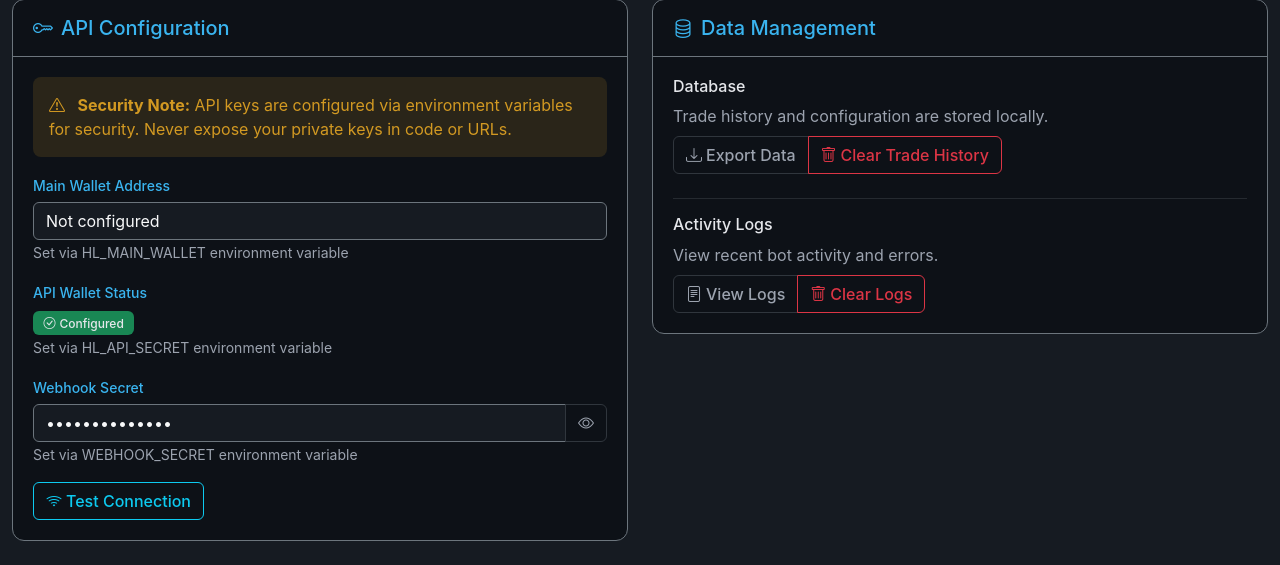
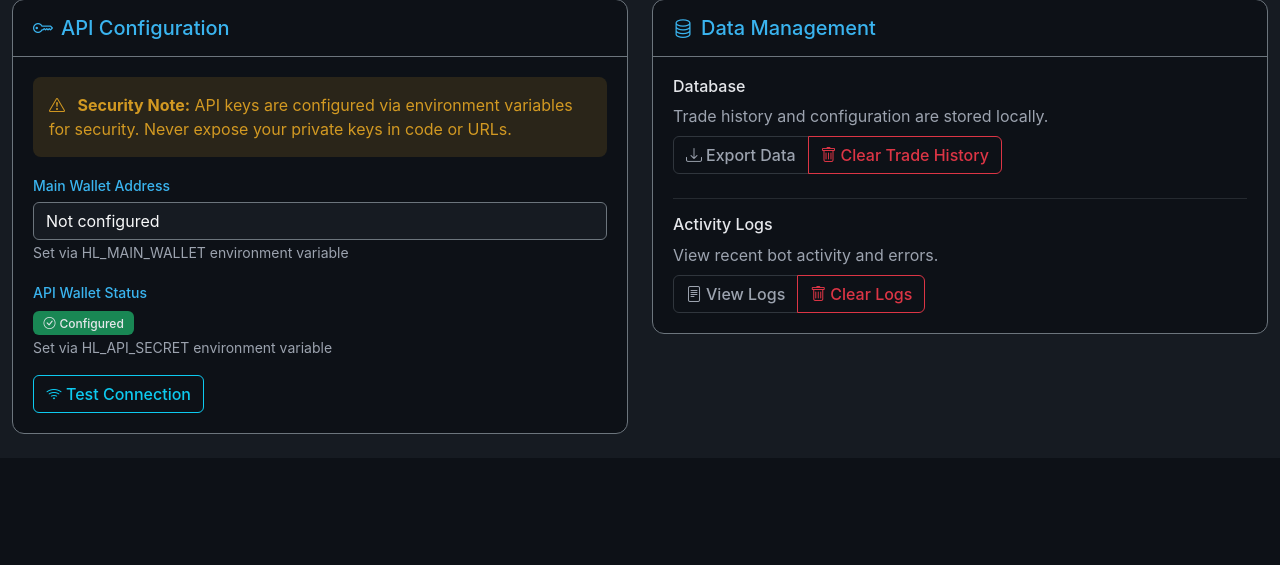
Before and after one commit to AKMoCap/MAK_TVBot, a Flask app: page /settings in a window 1280 px wide. Shown: the part 1664-2229 px from the top of the page. After the commit the page ends 2098 px from the top, so only its background shows below. Run offline with Flask 3, Linux system fonts and the light colour scheme; data comes from the database, SQL or seed files in the repository.

Commit message:
Remove webhook secret from Settings UI
- Remove webhook secret field from API Configuration section
- Remove toggleSecretVisibility function and event listener
- Security improvement: secrets should not be exposed in UI

```diff
--- a/static/js/app.js
+++ b/static/js/app.js
@@ -811,7 +811,6 @@ async function loadSettings() {
 
         // Wallet info
         document.getElementById('main-wallet').value = data.main_wallet || 'Not configured';
-        document.getElementById('webhook-secret').value = data.webhook_secret ? '••••••••••••' : 'Not configured';
 
         if (!data.api_secret_configured) {
             document.getElementById('api-wallet-status').innerHTML =
@@ -951,19 +950,6 @@ async function testConnection() {
     }
 }
 
-function toggleSecretVisibility() {
-    const input = document.getElementById('webhook-secret');
-    const btn = document.getElementById('toggle-secret');
-
-    if (input.type === 'password') {
-        input.type = 'text';
-        btn.innerHTML = '<i class="bi bi-eye-slash"></i>';
-    } else {
-        input.type = 'password';
-        btn.innerHTML = '<i class="bi bi-eye"></i>';
-    }
-}
-
 async function toggleCoin(coin, enabled) {
     try {
         await apiCall(`/coins/${coin}`, 'PUT', { enabled });
--- a/templates/settings.html
+++ b/templates/settings.html
@@ -165,18 +165,6 @@
                         <span class="badge bg-success"><i class="bi bi-check-circle me-1"></i>Configured</span>
                     </div>
                     <small class="text-muted">Set via HL_API_SECRET environment variable</small>
-                </div>
-
-                <div class="mb-3">
-                    <label class="form-label">Webhook Secret</label>
-                    <div class="input-group">
-                        <input type="password" class="form-control bg-dark text-light border-secondary"
-                               id="webhook-secret" readonly>
-                        <button class="btn btn-outline-secondary" type="button" id="toggle-secret">
-                            <i class="bi bi-eye"></i>
-                        </button>
-                    </div>
-                    <small class="text-muted">Set via WEBHOOK_SECRET environment variable</small>
                 </div>
 
                 <button class="btn btn-outline-info" id="test-connection">
@@ -349,7 +337,6 @@ document.addEventListener('DOMContentLoaded', function() {
     document.getElementById('general-settings-form').addEventListener('submit', saveGeneralSettings);
     document.getElementById('risk-settings-form').addEventListener('submit', saveRiskSettings);
     document.getElementById('test-connection').addEventListener('click', testConnection);
-    document.getElementById('toggle-secret').addEventListener('click', toggleSecretVisibility);
     document.getElementById('save-coin-config').addEventListener('click', saveCoinConfig);
 });
 </script>
```
